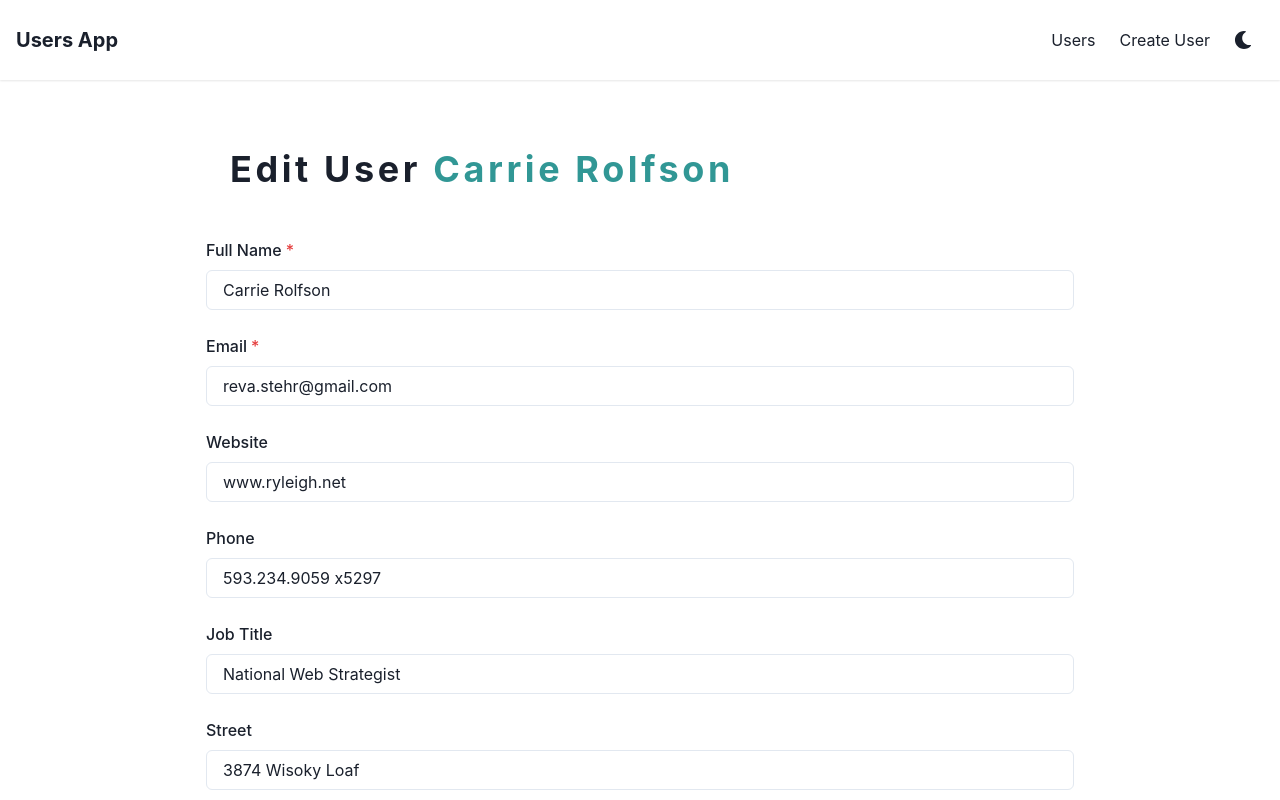
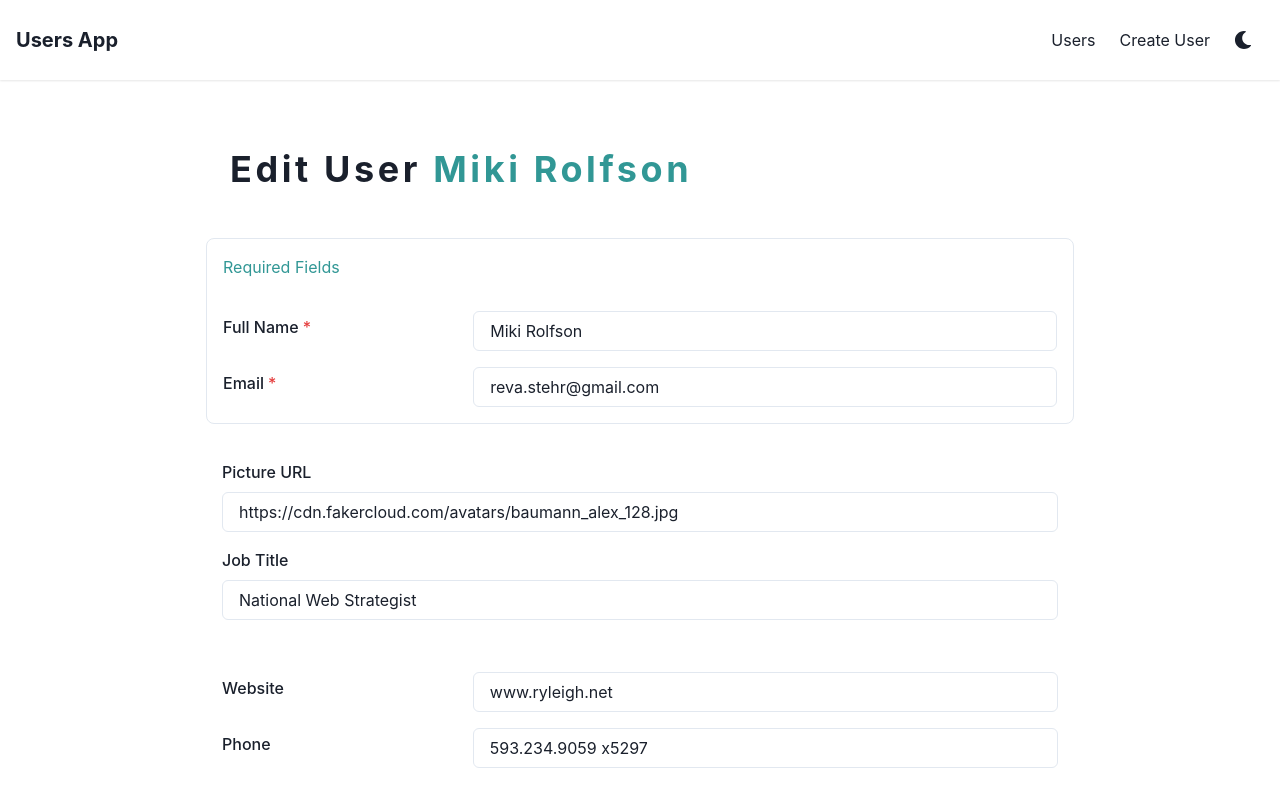
Before and after one commit to shljshlj/users-app, a React (Create React App) app: page /users/1/edit in a window 1280 px wide. Both pictures are taken after typing "name@example.com" into the empty fields and a click on the button "Sign In". Shown: the top 800 px of the page. Built offline with nearby package versions, Linux system fonts and the light colour scheme; data requests are answered from the project's data file.

Commit message:
Remove formik, clean unused properties in components, add update-user functionality

```diff
--- a/db.json
+++ b/db.json
@@ -2,7 +2,7 @@
   "users": [
     {
       "id": 1,
-      "fullName": "Carrie Rolfson",
+      "fullName": "Miki Rolfson",
       "avatar": "https://cdn.fakercloud.com/avatars/baumann_alex_128.jpg",
       "email": "reva.stehr@gmail.com",
       "website": "www.ryleigh.net",
--- a/package.json
+++ b/package.json
@@ -10,7 +10,6 @@
     "@testing-library/jest-dom": "^5.9.0",
     "@testing-library/react": "^10.2.1",
     "@testing-library/user-event": "^12.0.2",
-    "formik": "^2.2.6",
     "framer-motion": "^4.0.0",
     "react": "^17.0.2",
     "react-dom": "^17.0.2",
--- a/src/App.js
+++ b/src/App.js
@@ -21,7 +21,6 @@ function App() {
     setHasLogged
   } = useAuth();
 
-  console.log(process.env.PUBLIC_URL)
 
   if (!hasLogged || !authToken) {
     return (
--- a/src/hooks/useAuth.js
+++ b/src/hooks/useAuth.js
@@ -4,7 +4,6 @@ const useAuth = () => {
   const getItemFromStorage = (item, typeOfStorage) => {
     const itemString = typeOfStorage.getItem(item);
     const itemValue = JSON.parse(itemString);
-    console.log(itemValue);
 
     return itemValue;
   };
--- a/src/hooks/useCustomForm.js
+++ b/src/hooks/useCustomForm.js
@@ -3,9 +3,6 @@ import { useState, useEffect, useRef } from 'react';
 const useCustomForm = ({ initialValues, onSubmit }) => {
   const [values, setValues] = useState(initialValues || {});
   const [errors, setErrors] = useState({});
-  const [touched, setTouched] = useState({});
-  const [onSubmitting, setOnSubmitting] = useState(false);
-  const [onBlur, setOnBlur] = useState(false);
 
   const formRendered = useRef(true);
 
@@ -13,9 +10,6 @@ const useCustomForm = ({ initialValues, onSubmit }) => {
     if (formRendered.current) {
       setValues(initialValues);
       setErrors({});
-      setTouched({});
-      setOnSubmitting(false);
-      setOnBlur(false);
     }
     formRendered.current = false;
   }, [initialValues]);
@@ -25,13 +19,6 @@ const useCustomForm = ({ initialValues, onSubmit }) => {
     const { target } = event;
     const { name, value } = target;
     setValues({ ...values, [name]: value });
-  };
-
-  const handleBlur = (event) => {
-    const { target } = event;
-    const { name } = target;
-    setTouched({ ...touched, [name]: true });
-    setErrors({ ...errors });
   };
 
   const handleSubmit = (event) => {
@@ -44,9 +31,7 @@ const useCustomForm = ({ initialValues, onSubmit }) => {
     setValues,
     values,
     errors,
-    touched,
     handleChange,
-    handleBlur,
     handleSubmit
   };
 }
--- a/src/pages/user-create/user-create.component.jsx
+++ b/src/pages/user-create/user-create.component.jsx
@@ -38,9 +38,7 @@ const UserCreateForm = ({ routeChange }) => {
     setValues,
     values,
     errors,
-    touched,
     handleChange,
-    handleBlur,
     handleSubmit
   } = useCustomForm({
     initialValues,
@@ -124,7 +122,7 @@ const UserCreateForm = ({ routeChange }) => {
               colorScheme="teal"
               type="submit"
             >
-              Create New User
+              Submit
       </Button>
           </Stack>
         </ButtonGroup>
--- a/src/pages/user-details/user-details.component.jsx
+++ b/src/pages/user-details/user-details.component.jsx
@@ -236,7 +236,6 @@ function UserDetailsPage() {
     const getUser = async () => {
       setLoading(true);
       const response = await userService.getUserDetails(id);
-      console.log(response);
 
       setErrorMsg({
         userError: response.error
--- a/src/pages/user-edit/user-edit.component.jsx
+++ b/src/pages/user-edit/user-edit.component.jsx
@@ -1,157 +1,148 @@
 import { useState, useEffect } from 'react';
-import { useParams } from 'react-router-dom';
+import { useHistory, useParams } from 'react-router-dom';
+
 import { userService } from '../../services/userService';
-
-import useCustomForm from '../../hooks/useCustomForm';
 
 import PageContent from '../../components/layouts/page-content.component';
 import ContentSection from '../../components/layouts/content-section.component';
 import PageHeading from '../../components/page-heading/page-heading.component';
 
+import { fields } from '../../utils/data';
+
 import {
-  FormControl,
-  FormLabel,
-  Input,
-  FormErrorMessage,
   Button,
   Box,
   Flex,
   Stack,
   Text,
+  ButtonGroup,
+  VStack,
 } from '@chakra-ui/react';
+import FormField from '../../components/form/form-field.component';
+import useCustomForm from '../../hooks/useCustomForm';
 
-const UserEditForm = ({ user }) => {
+const validateName = (value) => {
+  let error;
+  const lettersRegExp = /^[A-Za-z ]+$/;
+  if (!value) {
+    error = 'Full name is required';
+  } else if (!lettersRegExp.test(value)) {
+    error = 'Please input alphabet characters only';
+  }
+  return error;
+};
+
+const validateEmail = (value) => {
+  let error;
+  const emailRegExp = /^.+@.+\..+$/;
+  if (!value) {
+    error = 'Email is required';
+  } else if (!emailRegExp.test(value)) {
+    error = 'Email has to contain "@". After "@" there should be some characters and "." and some more characters';
+  }
+  return error;
+};
+
+
+const UserEditForm = ({ userId, user, routeChange }) => {
   const initialValues = { ...user };
 
+  const handleUpdateUser = async (values) => {
+    const response = await userService.updateUser(userId, values);
+    if (response.error) {
+      console.log(response.error);
+    }
+
+    console.log('Success! User updated');
+
+    const { id } = response.user;
+    routeChange(`/users/${id}`);
+  }
+
   const {
+    setValues,
     values,
     errors,
-    touched,
     handleChange,
-    handleBlur,
     handleSubmit
   } = useCustomForm({
     initialValues,
-    onSubmit: (values) => console.log(values)
+    onSubmit: handleUpdateUser
   });
 
   return (
     <form onSubmit={handleSubmit}>
-      <Stack spacing={6} alignItems="stretch">
-        <FormControl id="fullName" isRequired>
-          <FormLabel>Full Name</FormLabel>
-          <Input
-            required
-            name="fullName"
-            type="text"
-            placeholder="Full Name"
-            value={values.fullName}
-            onChange={handleChange}
-          />
-        </FormControl>
+      <Flex direction="column" alignItems="stretch">
+        <Box p={4} mb={5} borderRadius="lg" borderWidth="1px">
+          <Text color="teal.500" mb="2rem">
+            Required Fields
+        </Text>
+          <VStack spacing={4}>
+            <FormField {...fields.fullName} value={values.fullName} handleChange={handleChange} />
+            <FormField {...fields.email} value={values.email} handleChange={handleChange} />
+          </VStack>
+        </Box>
 
-        <FormControl id="email" isRequired>
-          <FormLabel>Email</FormLabel>
-          <Input
-            required
-            name="email"
-            type="email"
-            placeholder="Email address"
-            value={values.email}
-            onChange={handleChange}
-          />
-        </FormControl>
+        <Box p={4} mb={5}>
+          <VStack spacing={4}>
+            <FormField {...fields.avatar} value={values.avatar} handleChange={handleChange} />
+            <FormField {...fields.jobTitle} value={values.jobTitle} handleChange={handleChange} />
+          </VStack>
+        </Box>
 
-        <FormControl id="website">
-          <FormLabel>Website</FormLabel>
-          <Input
-            name="website"
-            type="url"
-            placeholder="Personal website"
-            value={values.website}
-            onChange={handleChange}
-          />
-        </FormControl>
+        <Box p={4} mb={5}>
+          <VStack spacing={4}>
+            <FormField {...fields.website} value={values.website} handleChange={handleChange} />
+            <FormField {...fields.phone} value={values.phone} handleChange={handleChange} />
+          </VStack>
+        </Box>
 
-        <FormControl id="phone">
-          <FormLabel>Phone</FormLabel>
-          <Input
-            name="phone"
-            type="text"
-            placeholder="Phone number"
-            value={values.phone}
-            onChange={handleChange}
-          />
-        </FormControl>
-
-        <FormControl id="jobTitle">
-          <FormLabel>Job Title</FormLabel>
-          <Input
-            name="jobTitle"
-            type="text"
-            placeholder="Job title"
-            value={values.jobTitle}
-            onChange={handleChange}
-          />
-        </FormControl>
-
-        <FormControl id="street">
-          <FormLabel>Street</FormLabel>
-          <Input
-            name="street"
-            type="text"
-            placeholder="Street"
-            value={values.street}
-            onChange={handleChange}
-          />
-        </FormControl>
-
-        <FormControl id="city">
-          <FormLabel>City</FormLabel>
-          <Input
-            name="city"
-            type="text"
-            placeholder="City"
-            value={values.city}
-            onChange={handleChange}
-          />
-        </FormControl>
-
-        <FormControl id="state">
-          <FormLabel>State</FormLabel>
-          <Input
-            name="state"
-            type="text"
-            placeholder="State"
-            value={values.state}
-            onChange={handleChange}
-          />
-        </FormControl>
-
-        <FormControl id="zip">
-          <FormLabel>ZIP Code</FormLabel>
-          <Input
-            name="zip"
-            type="text"
-            placeholder="ZIP code"
-            value={values.zip}
-            onChange={handleChange}
-          />
-        </FormControl>
-
-        <FormControl id="avatar">
-          <FormLabel>Picture URL</FormLabel>
-          <Input
-            name="avatar"
-            type="getUserDetails"
-            placeholder="Picture URL"
-            value={values.avatar}
-            onChange={handleChange}
-          />
-        </FormControl>
-      </Stack>
+        <Box p={4} mb={5} borderRadius="lg" borderWidth="1px">
+          <Text color="teal.500" mb="2rem">
+            Address
+        </Text>
+          <VStack spacing={4}>
+            <FormField {...fields.street} value={values.street} handleChange={handleChange} />
+            <FormField {...fields.city} value={values.city} handleChange={handleChange} />
+            <FormField {...fields.state} value={values.state} handleChange={handleChange} />
+            <FormField {...fields.zip} value={values.zip} handleChange={handleChange} />
+          </VStack>
+        </Box>
+      </Flex>
+      <Flex
+        justifyContent={{ "base": "center", "md": "flex-end" }}
+        p={4}
+      >
+        <ButtonGroup
+          size="sm"
+        >
+          <Stack
+            direction={{ "base": "row" }}
+            py={2}
+            spacing={6}
+          >
+            <Button
+              height="40px"
+              width="150px"
+              colorScheme="blue"
+              variant="outline"
+              onClick={() => routeChange('/users')}
+            >
+              Cancel
+            </Button>
+            <Button
+              height="40px"
+              width="150px"
+              colorScheme="teal"
+              type="submit"
+            >
+              Submit
+      </Button>
+          </Stack>
+        </ButtonGroup>
+      </Flex>
     </form>
-  );
+  )
 };
 
 const UserName = ({ fullName }) => {
@@ -169,6 +160,12 @@ const UserEditPage = () => {
   const { id } = useParams();
   const [user, setUser] = useState(null);
   const [loading, setLoading] = useState(false);
+
+  const history = useHistory();
+
+  const routeChange = (path) => {
+    history.push(path);
+  };
 
   useEffect(() => {
     const getUser = async () => {
@@ -191,7 +188,7 @@ const UserEditPage = () => {
           loading ?
             <div>Loading...</div> :
             user ?
-              <UserEditForm user={user} /> :
+              <UserEditForm userId={id} user={user} routeChange={routeChange} /> :
               <div>User data is not available</div>
         }
       </ContentSection>
```
Also changed, not shown: src/services/userService.js (+22 -3 lines), 1 other file (tests, documents, lock files or other folders).
